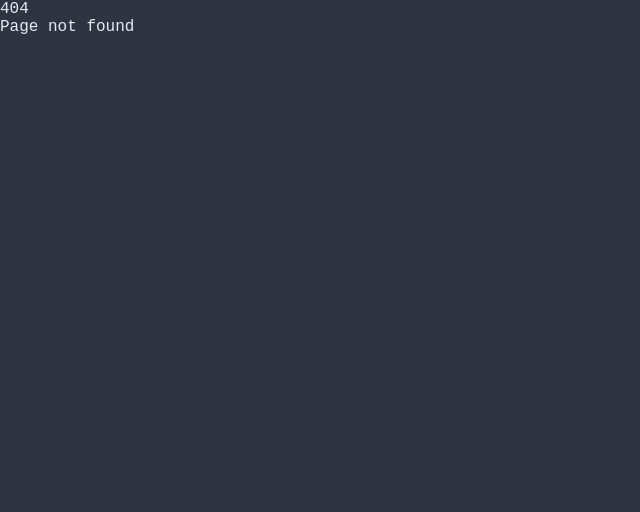
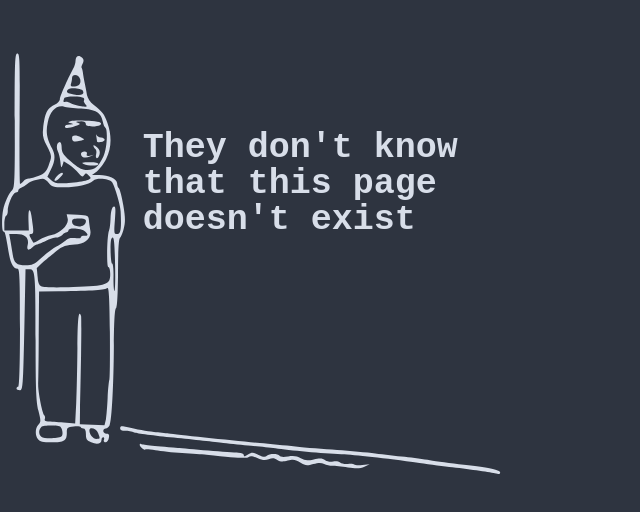
Before and after one commit to therafal/personal-website-react, a React (Create React App) app: page /404 in a window 1280 px wide. Before the commit this address had no page. Shown: the top 512 px of the page, without its empty margins (0-640 px from the left). Built offline with nearby package versions, Linux system fonts and the light colour scheme.

Commit message:
They don't know
Added "They don't know that this page doesn't exist" svg on NotFound page.

```diff
--- a/src/components/pages/NotFound.tsx
+++ b/src/components/pages/NotFound.tsx
@@ -1,9 +1,13 @@
+import { NotFoundSVG } from "../styles/NotFound.styled";
+import { useTheme } from "../../hooks/useTheme";
+
 function NotFound() {
+    const {theme} = useTheme();
+
     return (
-        <div>
-            <h1>404</h1>
-            <p>Page not found</p>
-        </div>
+        <>
+            <NotFoundSVG theme={theme} />
+        </>
     );
 }
 
--- /dev/null
+++ b/src/components/styles/NotFound.styled.tsx
@@ -0,0 +1,17 @@
+import styled from 'styled-components';
+import { ReactComponent as SVG } from '../svg/theydonno.svg';
+
+export const NotFoundSVG = styled(SVG)`
+    height: 40%;
+    width: 40%;
+    fill: ${(props: any) => props.theme.colors.text[200]};
+    font-family: 'IBM Plex Sans', sans-serif;
+
+    @media (max-aspect-ratio: 1/1) {
+        width: 100%;
+    }
+
+    @media (min-aspect-ratio: 1/1) {
+        height: 100%;
+    }
+`;
```
Also changed, not shown: src/components/svg/theydonno.svg (added).
